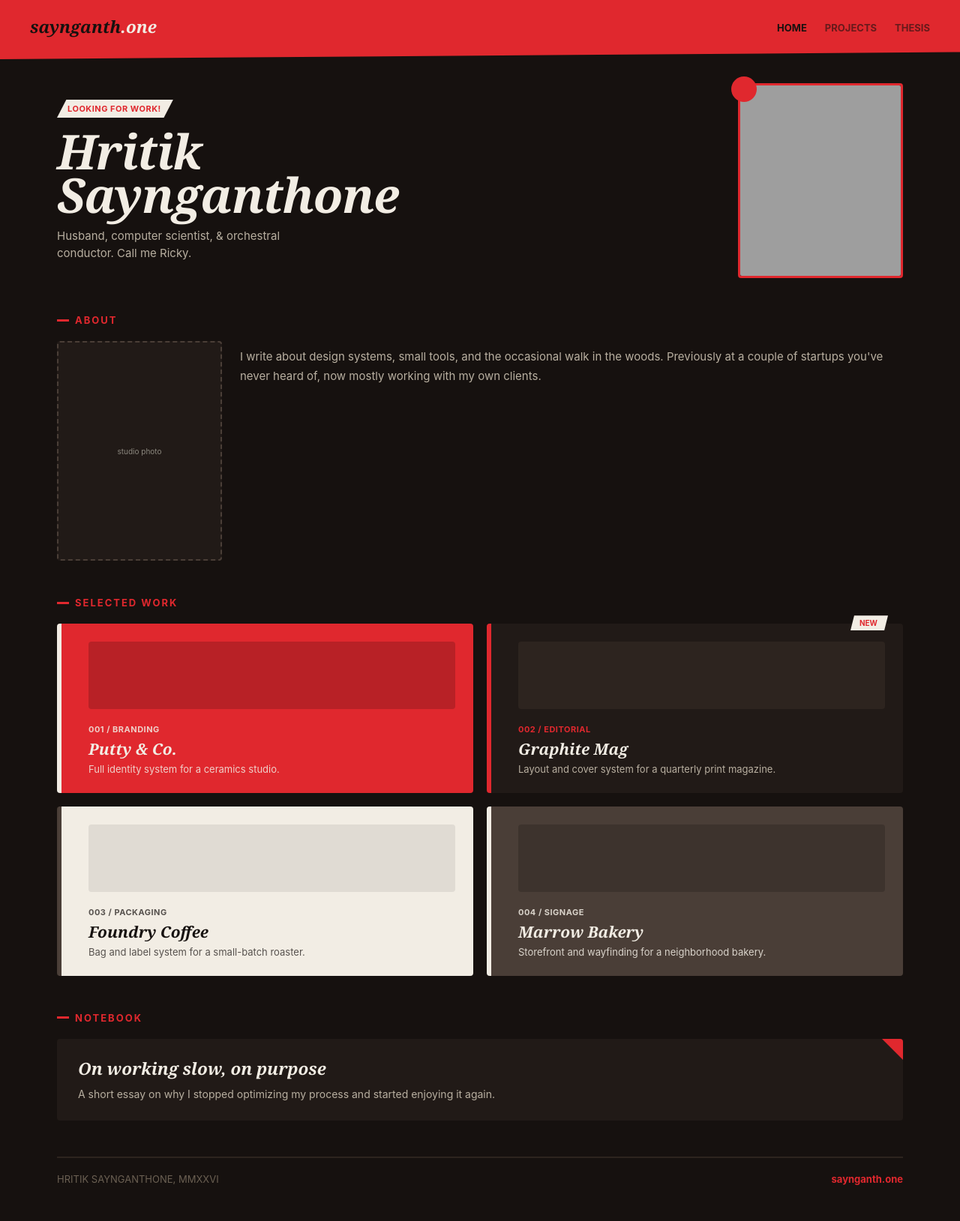
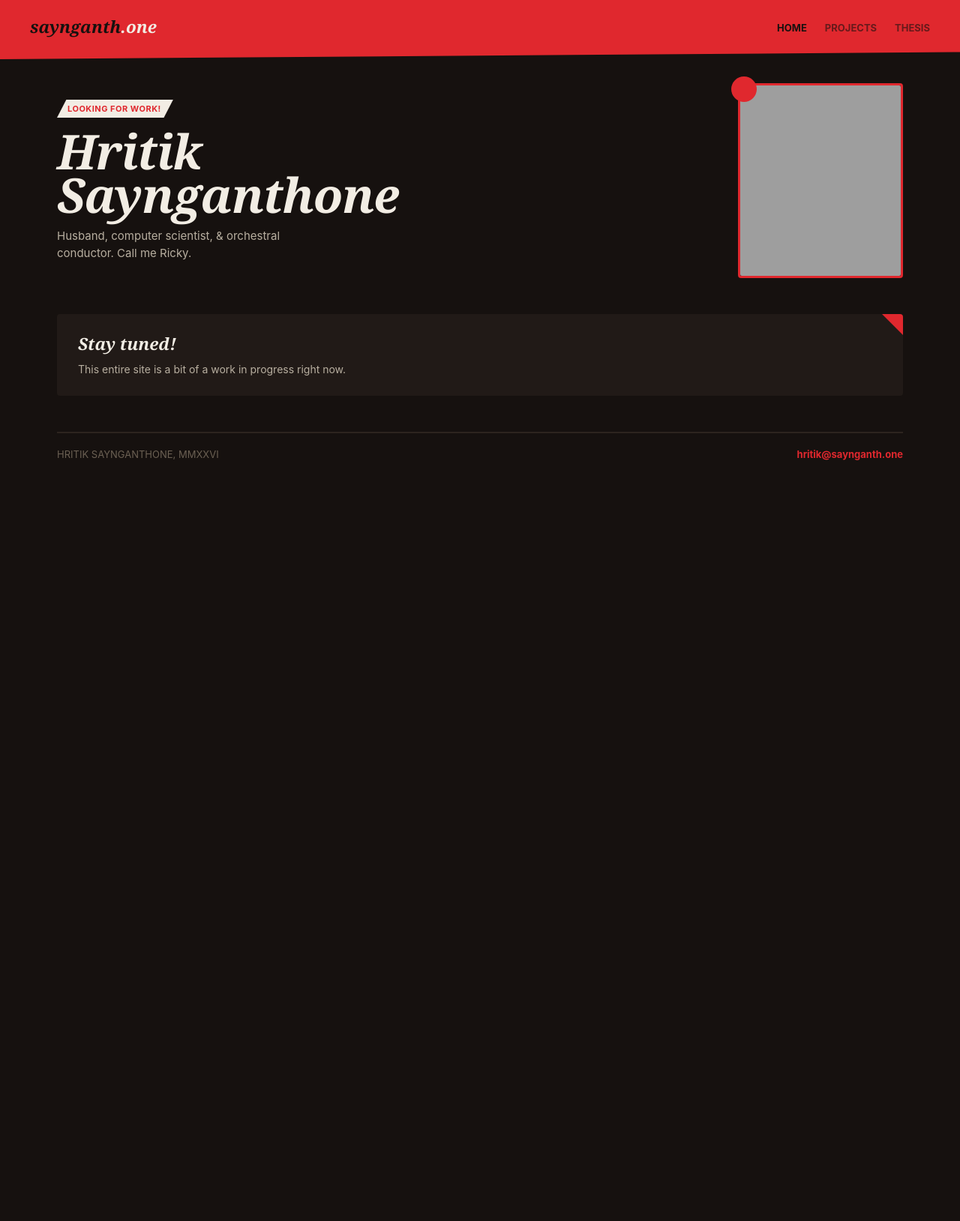
Before and after one commit to hritikrg02/personal-website, a Django app: page / in a window 1280 px wide. Shown: the whole page at 75% size. After the commit the page ends 614 px from the top, so only its background shows below. Run offline with Django 5.2, Linux system fonts and the light colour scheme; grey boxes are pictures that could not be loaded.

Commit message:
very basic site is ready for launch

```diff
--- a/django_project/static/css/base.css
+++ b/django_project/static/css/base.css
@@ -9,8 +9,8 @@
     --color-text-faint: #6B6053;
     --color-border-muted: #4A3E37;
     --color-icon-muted: #8C887F;
-    --font-serif: Georgia, "Times New Roman", serif;
-    --font-sans: -apple-system, Futura, sans-serif;
+    --font-serif: Georgia, serif;
+    --font-sans: -apple-system, sans-serif;
     --max-width: 1200px;
 }
 
--- a/django_project/templates/base.html
+++ b/django_project/templates/base.html
@@ -33,7 +33,7 @@
 
         <footer id="contact">
             <span>HRITIK SAYNGANTHONE, MMXXVI</span>
-            <span class="sig">saynganth.one</span>
+            <span class="sig">hritik@saynganth.one</span>
         </footer>
 
     </div>
--- a/django_project/templates/home.html
+++ b/django_project/templates/home.html
@@ -17,73 +17,72 @@
     </div>
 </header>
 
-<section id="about">
-    <h2 class="section-label">ABOUT</h2>
-    <div class="about-grid">
-        <div class="studio-photo">
-            <span class="placeholder-label">studio photo</span>
-        </div>
-        <p class="about-text">I write about design systems, small tools, and the occasional walk in the woods. Previously at a couple of startups you've never heard of, now mostly working with my own clients.</p>
-    </div>
-</section>
+<!--<section id="about">-->
+<!--    <h2 class="section-label">ABOUT</h2>-->
+<!--    <div class="about-grid">-->
+<!--        <div class="studio-photo">-->
+<!--            <span class="placeholder-label">studio photo</span>-->
+<!--        </div>-->
+<!--        <p class="about-text">I write about design systems, small tools, and the occasional walk in the woods. Previously at a couple of startups you've never heard of, now mostly working with my own clients.</p>-->
+<!--    </div>-->
+<!--</section>-->
 
-<section id="work">
-    <h2 class="section-label">SELECTED WORK</h2>
-    <div class="work-grid">
+<!--<section id="work">-->
+<!--    <h2 class="section-label">SELECTED WORK</h2>-->
+<!--    <div class="work-grid">-->
 
-        <div class="work-card work-card--red">
-            <div class="work-thumb">
-                <!-- image goes here -->
-            </div>
-            <div>
-                <div class="work-tag">001 / BRANDING</div>
-                <h3 class="work-title">Putty &amp; Co.</h3>
-                <p class="work-desc">Full identity system for a ceramics studio.</p>
-            </div>
-        </div>
+<!--        <div class="work-card work-card&#45;&#45;red">-->
+<!--            <div class="work-thumb">-->
+<!--                &lt;!&ndash; image goes here &ndash;&gt;-->
+<!--            </div>-->
+<!--            <div>-->
+<!--                <div class="work-tag">001 / BRANDING</div>-->
+<!--                <h3 class="work-title">Putty &amp; Co.</h3>-->
+<!--                <p class="work-desc">Full identity system for a ceramics studio.</p>-->
+<!--            </div>-->
+<!--        </div>-->
 
-        <div class="work-card work-card--dark">
-            <span class="new-tag">NEW</span>
-            <div class="work-thumb">
-                <!-- image goes here -->
-            </div>
-            <div>
-                <div class="work-tag">002 / EDITORIAL</div>
-                <h3 class="work-title">Graphite Mag</h3>
-                <p class="work-desc">Layout and cover system for a quarterly print magazine.</p>
-            </div>
-        </div>
+<!--        <div class="work-card work-card&#45;&#45;dark">-->
+<!--            <span class="new-tag">NEW</span>-->
+<!--            <div class="work-thumb">-->
+<!--                &lt;!&ndash; image goes here &ndash;&gt;-->
+<!--            </div>-->
+<!--            <div>-->
+<!--                <div class="work-tag">002 / EDITORIAL</div>-->
+<!--                <h3 class="work-title">Graphite Mag</h3>-->
+<!--                <p class="work-desc">Layout and cover system for a quarterly print magazine.</p>-->
+<!--            </div>-->
+<!--        </div>-->
 
-        <div class="work-card work-card--cream">
-            <div class="work-thumb">
-                <!-- image goes here -->
-            </div>
-            <div>
-                <div class="work-tag">003 / PACKAGING</div>
-                <h3 class="work-title">Foundry Coffee</h3>
-                <p class="work-desc">Bag and label system for a small-batch roaster.</p>
-            </div>
-        </div>
+<!--        <div class="work-card work-card&#45;&#45;cream">-->
+<!--            <div class="work-thumb">-->
+<!--                &lt;!&ndash; image goes here &ndash;&gt;-->
+<!--            </div>-->
+<!--            <div>-->
+<!--                <div class="work-tag">003 / PACKAGING</div>-->
+<!--                <h3 class="work-title">Foundry Coffee</h3>-->
+<!--                <p class="work-desc">Bag and label system for a small-batch roaster.</p>-->
+<!--            </div>-->
+<!--        </div>-->
 
-        <div class="work-card work-card--taupe">
-            <div class="work-thumb">
-                <!-- image goes here -->
-            </div>
-            <div>
-                <div class="work-tag">004 / SIGNAGE</div>
-                <h3 class="work-title">Marrow Bakery</h3>
-                <p class="work-desc">Storefront and wayfinding for a neighborhood bakery.</p>
-            </div>
-        </div>
+<!--        <div class="work-card work-card&#45;&#45;taupe">-->
+<!--            <div class="work-thumb">-->
+<!--                &lt;!&ndash; image goes here &ndash;&gt;-->
+<!--            </div>-->
+<!--            <div>-->
+<!--                <div class="work-tag">004 / SIGNAGE</div>-->
+<!--                <h3 class="work-title">Marrow Bakery</h3>-->
+<!--                <p class="work-desc">Storefront and wayfinding for a neighborhood bakery.</p>-->
+<!--            </div>-->
+<!--        </div>-->
 
-    </div>
-</section>
+<!--    </div>-->
+<!--</section>-->
 
 <section id="notebook">
-    <h2 class="section-label">NOTEBOOK</h2>
     <div class="notebook-card">
-        <h3>On working slow, on purpose</h3>
-        <p>A short essay on why I stopped optimizing my process and started enjoying it again.</p>
+        <h3>Stay tuned!</h3>
+        <p>This entire site is a bit of a work in progress right now.</p>
     </div>
 </section>
 
```
